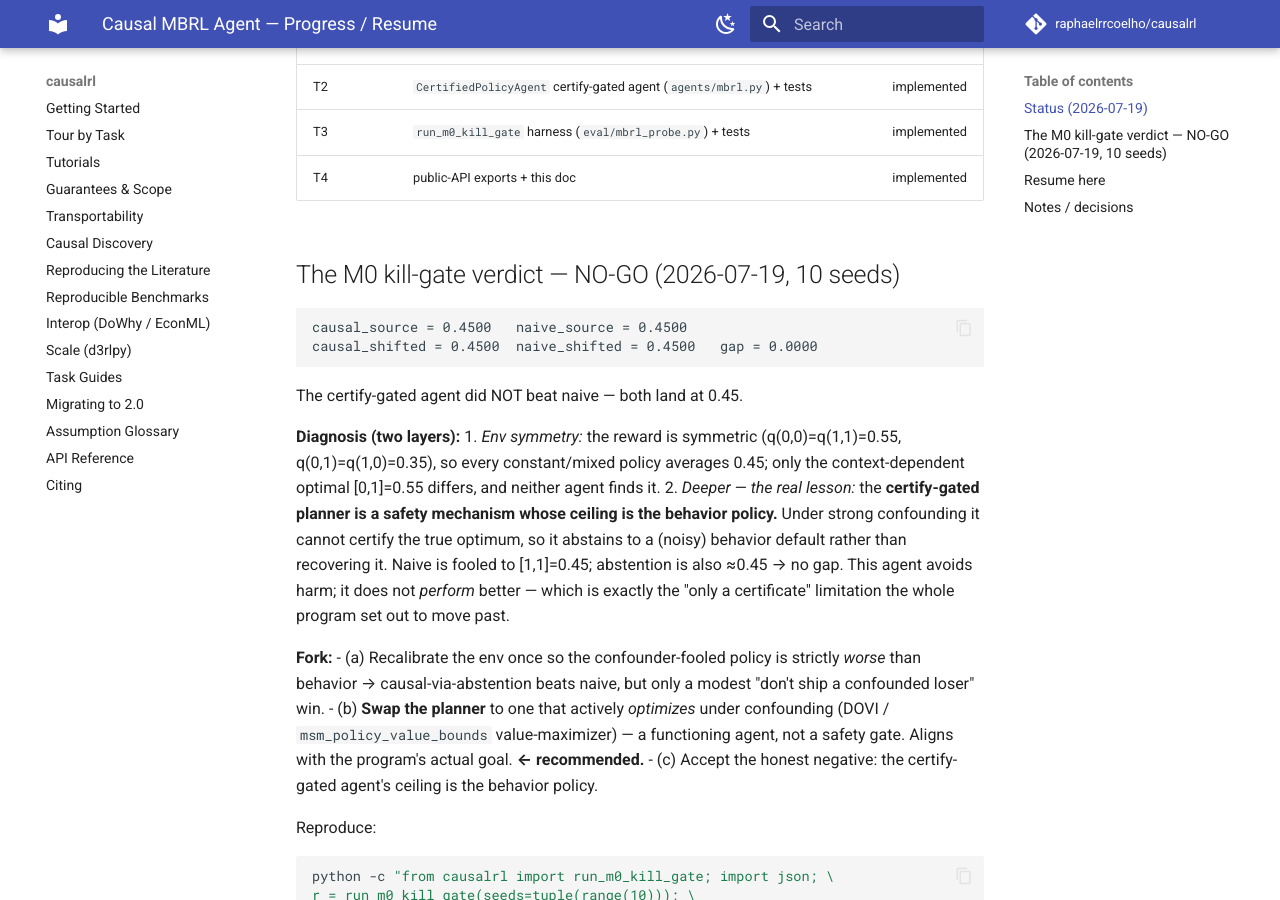
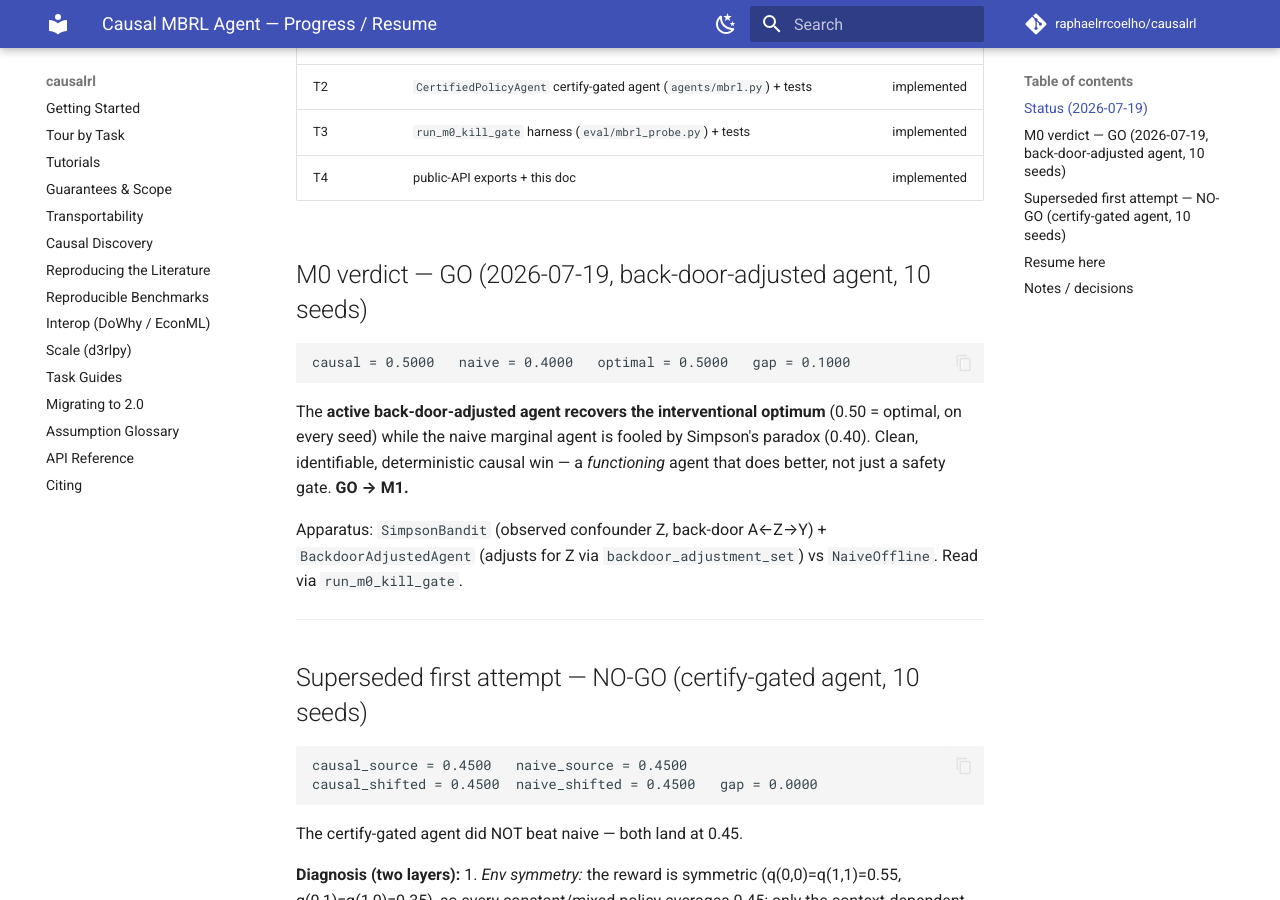
Before and after one commit to raphaelrrcoelho/causalrl, an MkDocs documentation site: the page built from docs/causal_mbrl_agent/PROGRESS.md, in a window 1280 px wide and 900 px high, scrolled down 504 px. Built offline with MkDocs 1.6.1 and Material for MkDocs 9.7.7, drawn with Linux system fonts in a browser that asks for light colours; comment, search, counter and statistics services are not loaded.

Commit message:
style(mbrl): ruff format mbrl.py; docs: record M0 GO verdict (back-door agent 0.50 vs naive 0.40)

````diff
--- a/docs/causal_mbrl_agent/PROGRESS.md
+++ b/docs/causal_mbrl_agent/PROGRESS.md
@@ -18,7 +18,22 @@ green until the GitHub Actions run passes.
 | T3 | `run_m0_kill_gate` harness (`eval/mbrl_probe.py`) + tests | implemented |
 | T4 | public-API exports + this doc | implemented |
 
-## The M0 kill-gate verdict — NO-GO (2026-07-19, 10 seeds)
+## M0 verdict — GO (2026-07-19, back-door-adjusted agent, 10 seeds)
+
+```
+causal = 0.5000   naive = 0.4000   optimal = 0.5000   gap = 0.1000
+```
+
+The **active back-door-adjusted agent recovers the interventional optimum** (0.50 = optimal, on every
+seed) while the naive marginal agent is fooled by Simpson's paradox (0.40). Clean, identifiable,
+deterministic causal win — a *functioning* agent that does better, not just a safety gate. **GO → M1.**
+
+Apparatus: `SimpsonBandit` (observed confounder Z, back-door A←Z→Y) + `BackdoorAdjustedAgent`
+(adjusts for Z via `backdoor_adjustment_set`) vs `NaiveOffline`. Read via `run_m0_kill_gate`.
+
+---
+
+## Superseded first attempt — NO-GO (certify-gated agent, 10 seeds)
 
 ```
 causal_source = 0.4500   naive_source = 0.4500
````
Also changed, not shown: 1 other file.
